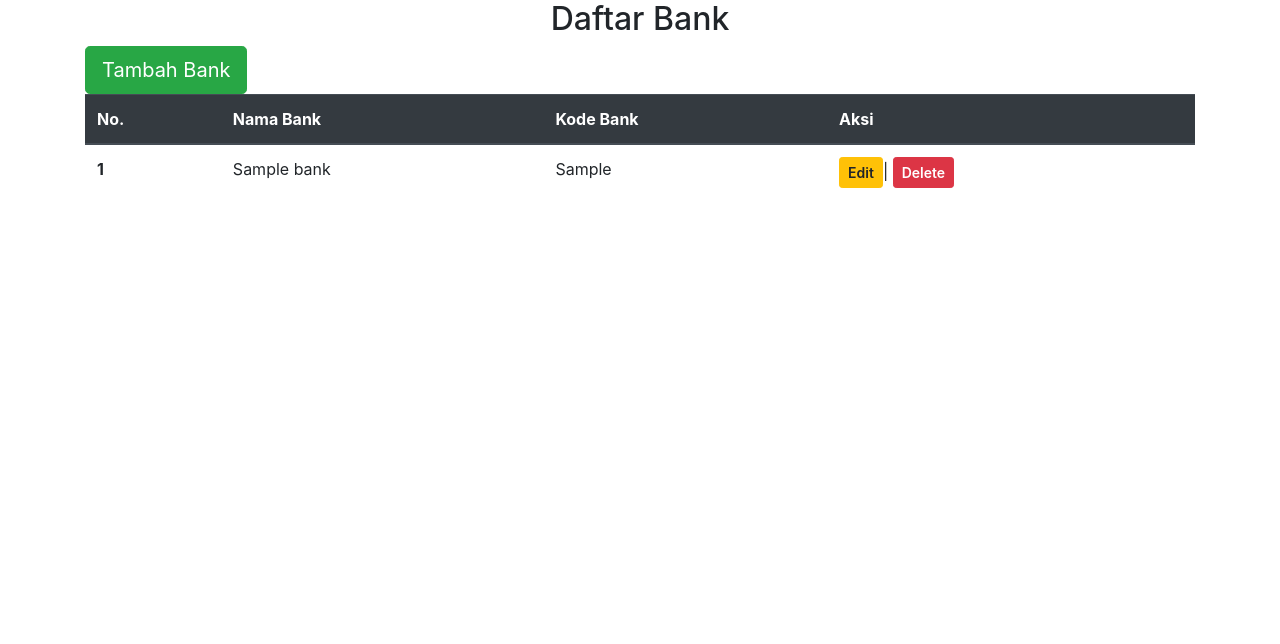
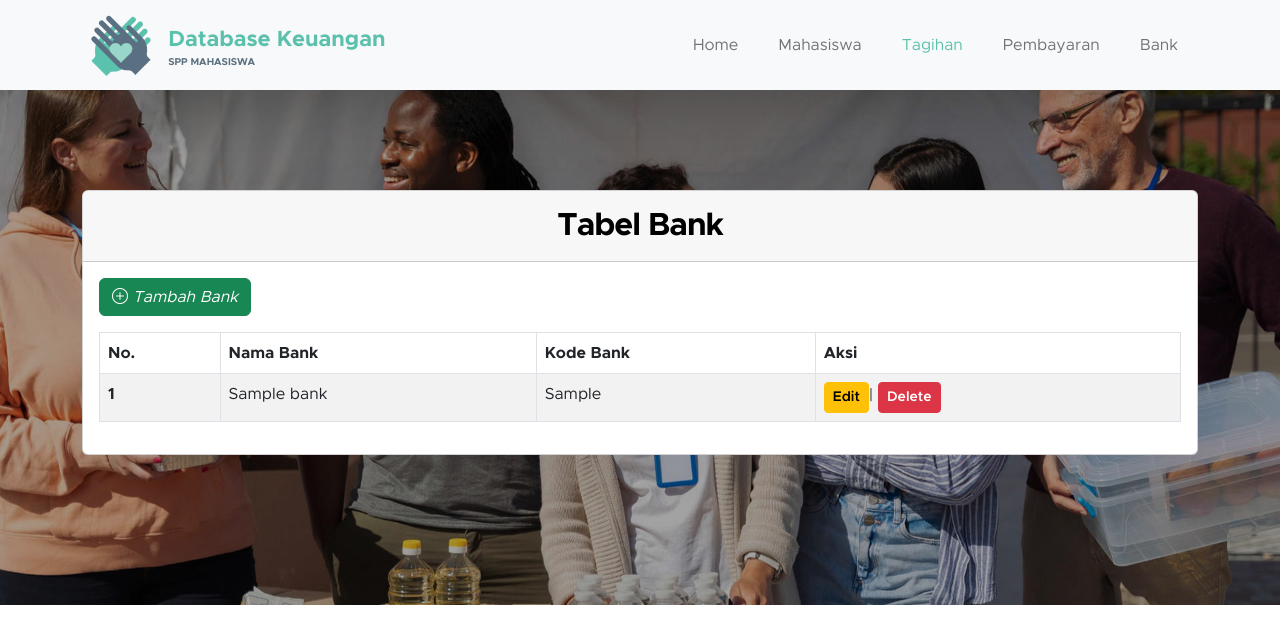
Before and after one commit to farisfaikar/website-keuangan, a PHP site: page /bank.php in a window 1280 px wide. Shown: the top 644 px of the page. Run offline with PHP 8.4, Linux system fonts and the light colour scheme; tables that the repository leaves empty or names only in its code hold one stand-in row (values such as "Sample post").

Commit message:
Update bank.php

```diff
--- a/bank.php
+++ b/bank.php
@@ -1,22 +1,90 @@
-<!DOCTYPE html>
+<!doctype html>
 <html lang="en">
 
 <head>
-    <meta charset="UTF-8">
-    <meta http-equiv="X-UA-Compatible" content="IE=edge">
-    <meta name="viewport" content="width=device-width, initial-scale=1.0">
-    <title>Keuangan - bank</title>
-    <link rel="stylesheet" href="https://cdn.jsdelivr.net/npm/bootstrap@4.6.2/dist/css/bootstrap.min.css" integrity="sha384-xOolHFLEh07PJGoPkLv1IbcEPTNtaed2xpHsD9ESMhqIYd0nLMwNLD69Npy4HI+N" crossorigin="anonymous">
+    <meta charset="utf-8">
+    <meta name="viewport" content="width=device-width, initial-scale=1">
+
+    <meta name="description" content="">
+    <meta name="author" content="">
+
+    <title>Keuangan - Tabel bank</title>
+
+    <!-- CSS FILES -->
+    <link href="css/bootstrap.min.css" rel="stylesheet">
+
+    <link href="css/bootstrap-icons.css" rel="stylesheet">
+
+    <link href="css/templatemo-kind-heart-charity.css" rel="stylesheet">
+    <!--
+
+TemplateMo 581 Kind Heart Charity
+
+https://templatemo.com/tm-581-kind-heart-charity
+
+-->
+
 </head>
 
-<body>
+<body id="section_1">
+    <nav class="navbar navbar-expand-lg bg-light shadow-lg">
         <div class="container">
-        <center>
-            <h2>Daftar Bank</h2>
-        </center>
-        <a href="src/bank/create_bank.php" class="btn btn-success btn-lg " tabindex="-1" role="button" aria-disabled="true">Tambah Bank</a>
-        <table class="table table-hover-dark">
-            <thead class="thead-dark">
+            <a class="navbar-brand" href="home.php">
+                <img src="images/logo.png" class="logo img-fluid" alt="Database Keuangan">
+                <span>
+                    Database Keuangan
+                    <small>SPP Mahasiswa</small>
+                </span>
+            </a>
+
+            <button class="navbar-toggler" type="button" data-bs-toggle="collapse" data-bs-target="#navbarNav" aria-controls="navbarNav" aria-expanded="false" aria-label="Toggle navigation">
+                <span class="navbar-toggler-icon"></span>
+            </button>
+
+            <div class="collapse navbar-collapse" id="navbarNav">
+                <ul class="navbar-nav ms-auto">
+                    <li class="nav-item">
+                        <a class="nav-link" href="home.php">Home</a>
+                    </li>
+
+                    <li class="nav-item">
+                        <a class="nav-link" href="mahasiswa.php">Mahasiswa</a>
+                    </li>
+
+                    <li class="nav-item">
+                        <a class="nav-link active" href="tagihan.php">Tagihan</a>
+                    </li>
+
+                    <li class="nav-item">
+                        <a class="nav-link" href="pembayaran.php">Pembayaran</a>
+                    </li>
+
+                    <li class="nav-item">
+                        <a class="nav-link" href="bank.php">Bank</a>
+                    </li>
+                </ul>
+            </div>
+        </div>
+    </nav>
+
+    <main>
+        <section class="donate-section" style="padding-top: 100px;">
+            <div class="section-overlay"></div>
+            <div class="container">
+                <div class="col-lg-12">
+                    <div class="card">
+                        <div class="card-header">
+                            <h3 class="card-title" align="center" style="margin-top: 8px;"><strong>Tabel Bank</strong></h3>
+                        </div>
+                        <div align="left" style="padding: 1em; padding-bottom: 0;">
+
+                            <a href="src/bank/create_bank.php" class="btn btn-success" role="button" aria-disabled="true">
+                                <i class="bi bi-plus-circle"> Tambah Bank</i></a>
+                        </div>
+                        <div class="card-body">
+                            <div class="table-responsive">
+                                <table class="table table-bordered table-striped verticle-middle table-responsive-sm">
+                                    <thead>
                                         <tr>
                                             <th scope="col">No.</th>
                                             <th scope="col">Nama Bank</th>
@@ -47,8 +115,21 @@
                                     </tbody>
                                 </table>
                             </div>
-    <!-- <script src="https://cdn.jsdelivr.net/npm/jquery@3.5.1/dist/jquery.slim.min.js" integrity="sha384-DfXdz2htPH0lsSSs5nCTpuj/zy4C+OGpamoFVy38MVBnE+IbbVYUew+OrCXaRkfj" crossorigin="anonymous"></script>
-    <script src="https://cdn.jsdelivr.net/npm/bootstrap@4.6.2/dist/js/bootstrap.bundle.min.js" integrity="sha384-Fy6S3B9q64WdZWQUiU+q4/2Lc9npb8tCaSX9FK7E8HnRr0Jz8D6OP9dO5Vg3Q9ct" crossorigin="anonymous"></script> -->
+                        </div>
+                    </div>
+                </div>
+            </div>
+        </section>
+
+    </main>
+
+    <!-- JAVASCRIPT FILES -->
+    <script src="js/jquery.min.js"></script>
+    <script src="js/bootstrap.min.js"></script>
+    <script src="js/jquery.sticky.js"></script>
+    <script src="js/counter.js"></script>
+    <script src="js/custom.js"></script>
+
 </body>
 
 </html>
```
Lines whose indentation alone changed are shown as unchanged.
